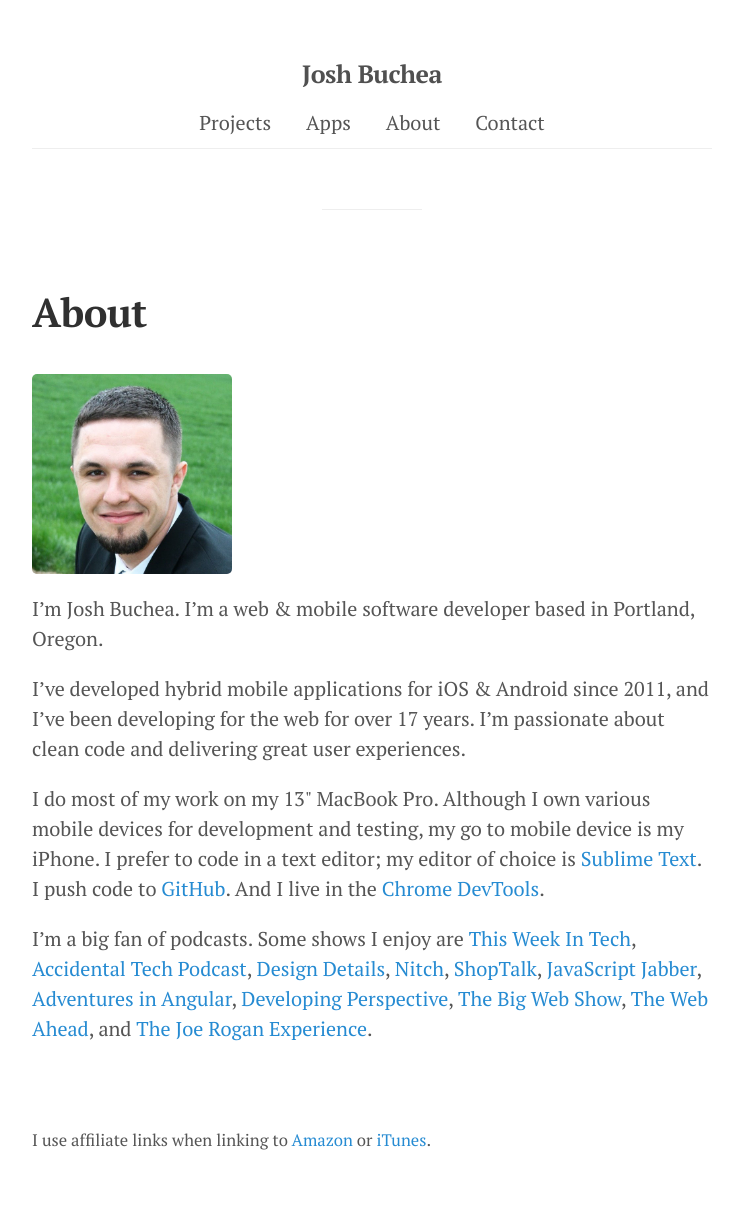
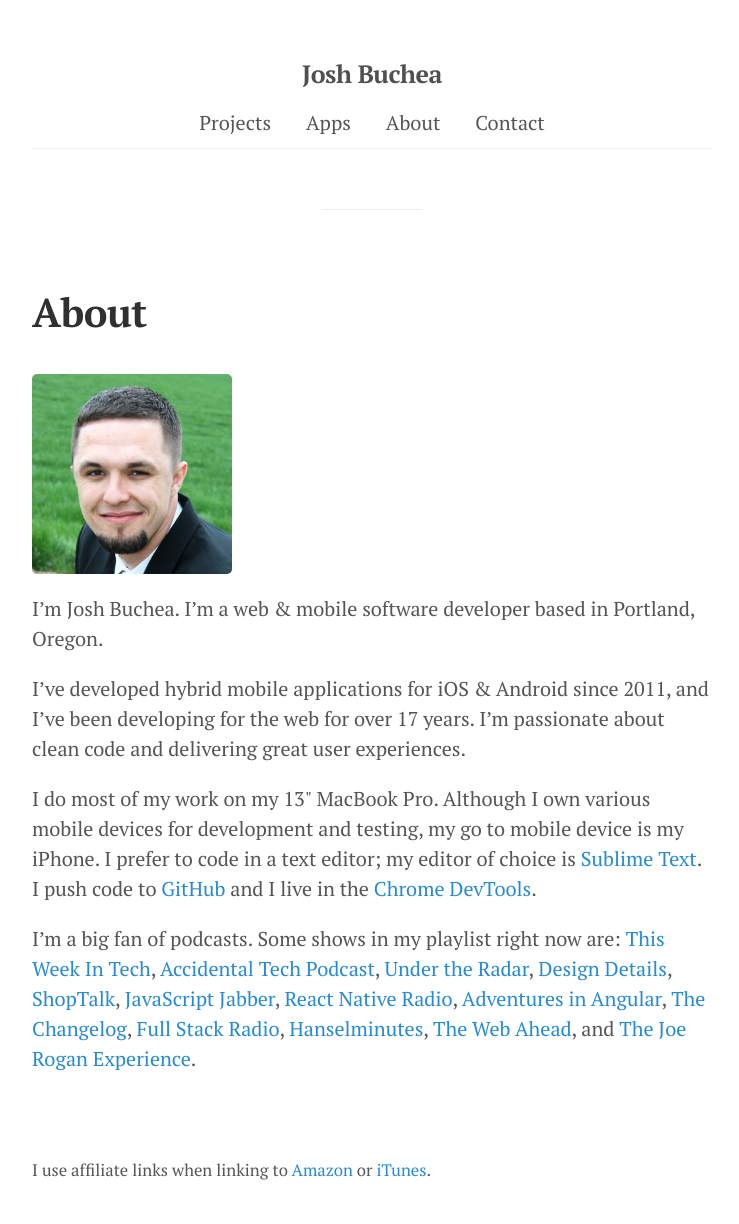
Before and after one commit to joshbuchea/joshbuchea.com, a Jekyll site: the page built from about.md, in a window 1280 px wide. Shown: the whole page, without its empty margins (268-1007 px from the left). Built offline with Jekyll 4.4.1, drawn with Linux system fonts in a browser that asks for light colours; before the commit the page ends 1194 px from its top, so only the background shows below that.

Commit message:
Update about copy

```diff
--- a/about.md
+++ b/about.md
@@ -9,6 +9,6 @@ I'm Josh Buchea. I'm a web & mobile software developer based in Portland, Oregon
 
 I've developed hybrid mobile applications for iOS & Android since 2011, and I've been developing for the web for over 17 years. I'm passionate about clean code and delivering great user experiences.
 
-I do most of my work on my 13&quot; MacBook Pro. Although I own various mobile devices for development and testing, my go to mobile device is my iPhone. I prefer to code in a text editor; my editor of choice is [Sublime Text](http://www.sublimetext.com/). I push code to [GitHub](https://github.com/joshbuchea). And I live in the [Chrome DevTools](https://developers.google.com/chrome-developer-tools/).
+I do most of my work on my 13&quot; MacBook Pro. Although I own various mobile devices for development and testing, my go to mobile device is my iPhone. I prefer to code in a text editor; my editor of choice is [Sublime Text](http://www.sublimetext.com/). I push code to [GitHub](https://github.com/joshbuchea) and I live in the [Chrome DevTools](https://developers.google.com/chrome-developer-tools/).
 
-I'm a big fan of podcasts. Some shows I enjoy are [This Week In Tech](http://twit.tv/twit), [Accidental Tech Podcast](http://atp.fm/), [Design Details](http://www.designdetails.fm/), [Nitch](http://nitch.cc/podcast/), [ShopTalk](http://shoptalkshow.com/), [JavaScript Jabber](http://devchat.tv/js-jabber/), [Adventures in Angular](http://devchat.tv/adventures-in-angular), [Developing Perspective](http://developingperspective.com/), [The Big Web Show](http://www.muleradio.net/thebigwebshow/), [The Web Ahead](http://5by5.tv/webahead), and [The Joe Rogan Experience](http://joerogan.net/podcasts/).
+I'm a big fan of podcasts. Some shows in my playlist right now are: [This Week In Tech](http://twit.tv/twit), [Accidental Tech Podcast](http://atp.fm/), [Under the Radar](https://www.relay.fm/radar), [Design Details](http://www.designdetails.fm/), [ShopTalk](http://shoptalkshow.com/), [JavaScript Jabber](http://devchat.tv/js-jabber/), [React Native Radio](https://itunes.apple.com/podcast/react-native-radio/id1058647602?mt=2), [Adventures in Angular](http://devchat.tv/adventures-in-angular), [The Changelog](https://changelog.com/podcast/), [Full Stack Radio](http://www.fullstackradio.com/), [Hanselminutes](http://hanselminutes.com/), [The Web Ahead](http://5by5.tv/webahead), and [The Joe Rogan Experience](http://joerogan.net/podcasts/).
```
